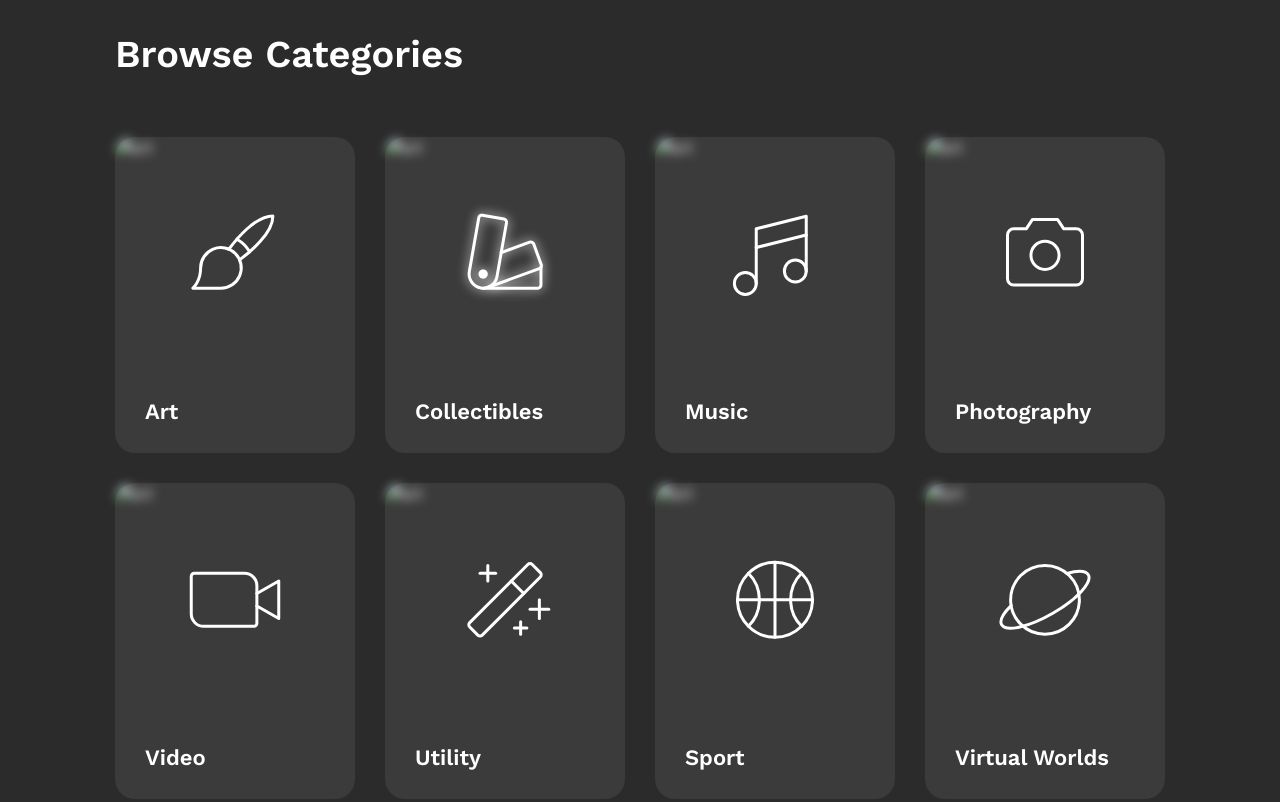
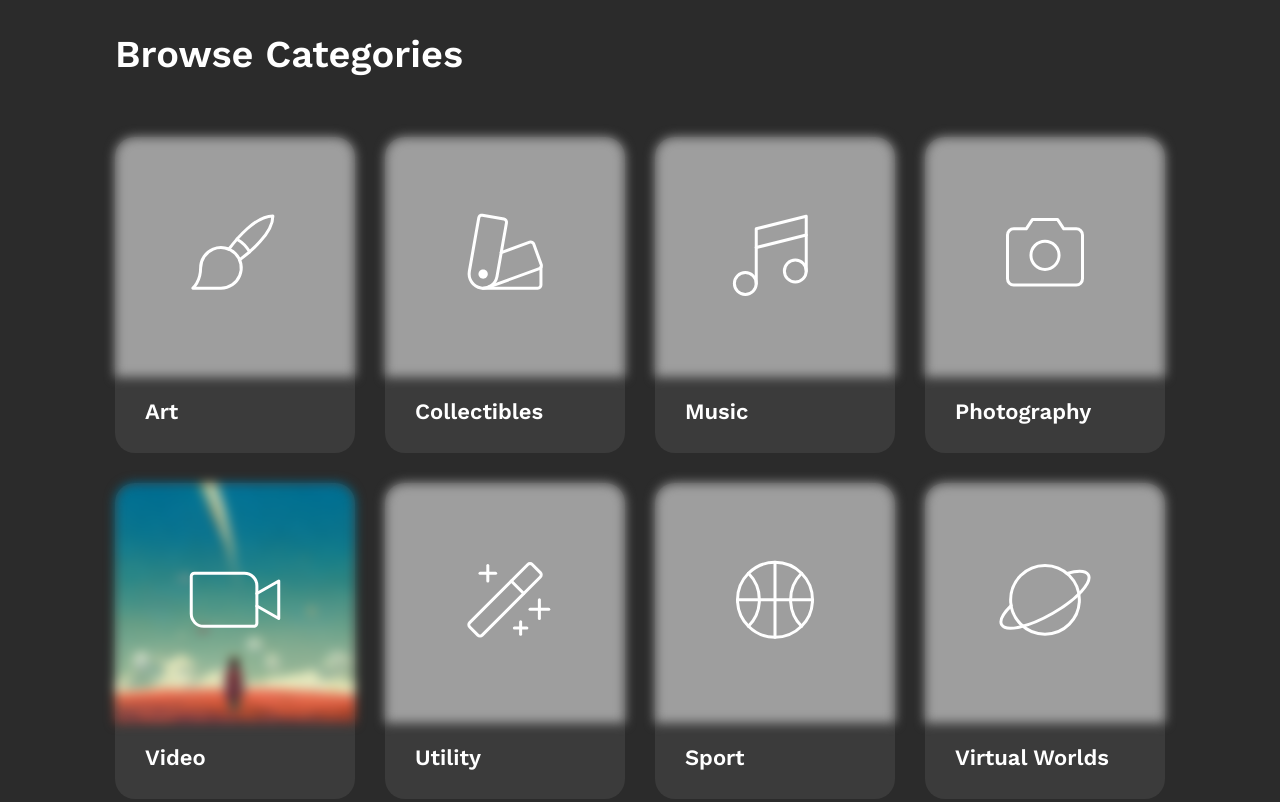
Before and after one commit to Khardin-D/My-syte, a plain HTML site: page index.html in a window 1280 px wide. Shown: the part 2700-3502 px from the top of the page. Drawn offline with nearby package versions, Linux system fonts and the light colour scheme; the site is published under a folder, as on GitHub Pages, so addresses that start at the root find nothing.

Commit message:
Update index.html

```diff
--- a/index.html
+++ b/index.html
@@ -366,7 +366,7 @@
             <div class="categories-card-box">
               <div class="categories-card">
                 <div class="categories-card-foto foto one">
-                  <img src="/assets/Catgr-img/art.png" alt="art" />
+                  <img src="./assets/Catgr-img/art.png" alt="art" />
                 </div>
                 <div class="categories-card-title">
                   <span>Art</span>
@@ -377,7 +377,7 @@
                 <div class="categories-card-foto foto two">
                   <img
                     class="two"
-                    src="/assets/Catgr-img/colectibls.png"
+                    src="./assets/Catgr-img/colectibls.png"
                     alt="art"
                   />
                 </div>
@@ -388,7 +388,7 @@
 
               <div class="categories-card">
                 <div class="categories-card-foto foto three">
-                  <img src="/assets/Catgr-img/music.png" alt="art" />
+                  <img src="./assets/Catgr-img/music.png" alt="art" />
                 </div>
                 <div class="categories-card-title">
                   <span>Music</span>
@@ -397,7 +397,7 @@
 
               <div class="categories-card">
                 <div class="categories-card-foto foto four">
-                  <img src="/assets/Catgr-img/fotografie.png" alt="art" />
+                  <img src="./assets/Catgr-img/fotografie.png" alt="art" />
                 </div>
                 <div class="categories-card-title">
                   <span>Photography</span>
@@ -406,7 +406,7 @@
 
               <div class="categories-card">
                 <div class="categories-card-foto foto five">
-                  <img src="/assets/Catgr-img/video.png" alt="art" />
+                  <img src="./assets/Catgr-img/video.png" alt="art" />
                 </div>
                 <div class="categories-card-title">
                   <span>Video</span>
@@ -415,7 +415,7 @@
 
               <div class="categories-card">
                 <div class="categories-card-foto foto six">
-                  <img src="/assets/Catgr-img/utiliti.png" alt="art" />
+                  <img src="./assets/Catgr-img/utiliti.png" alt="art" />
                 </div>
                 <div class="categories-card-title">
                   <span>Utility</span>
@@ -424,7 +424,7 @@
 
               <div class="categories-card">
                 <div class="categories-card-foto foto seven">
-                  <img src="/assets/Catgr-img/sport.png" alt="art" />
+                  <img src="./assets/Catgr-img/sport.png" alt="art" />
                 </div>
                 <div class="categories-card-title">
                   <span>Sport</span>
@@ -433,7 +433,7 @@
 
               <div class="categories-card">
                 <div class="categories-card-foto foto night">
-                  <img src="/assets/Catgr-img/virlual_worlds.png" alt="art" />
+                  <img src="./assets/Catgr-img/virlual_worlds.png" alt="art" />
                 </div>
                 <div class="categories-card-title">
                   <span>Virtual Worlds</span>
```
